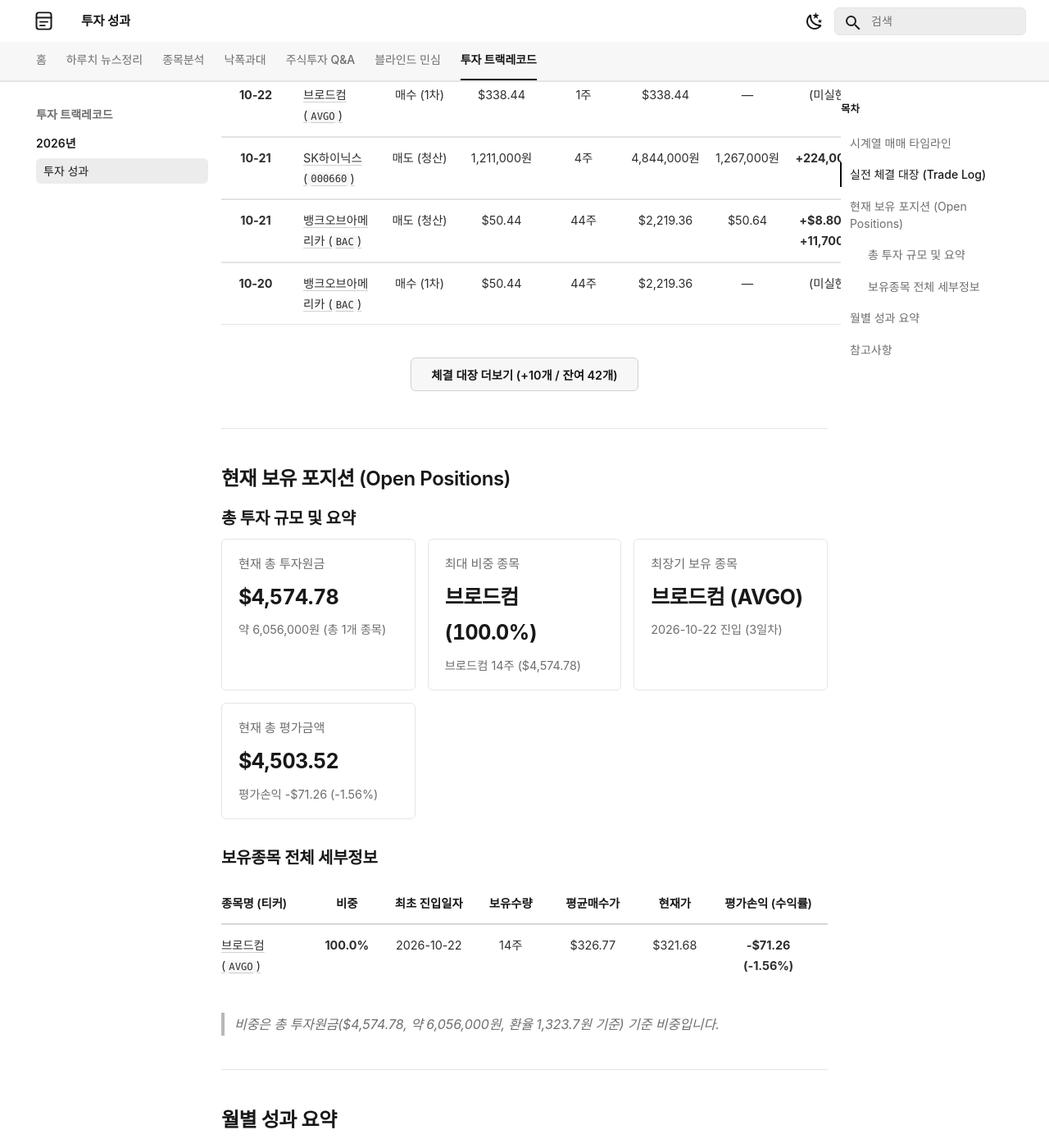
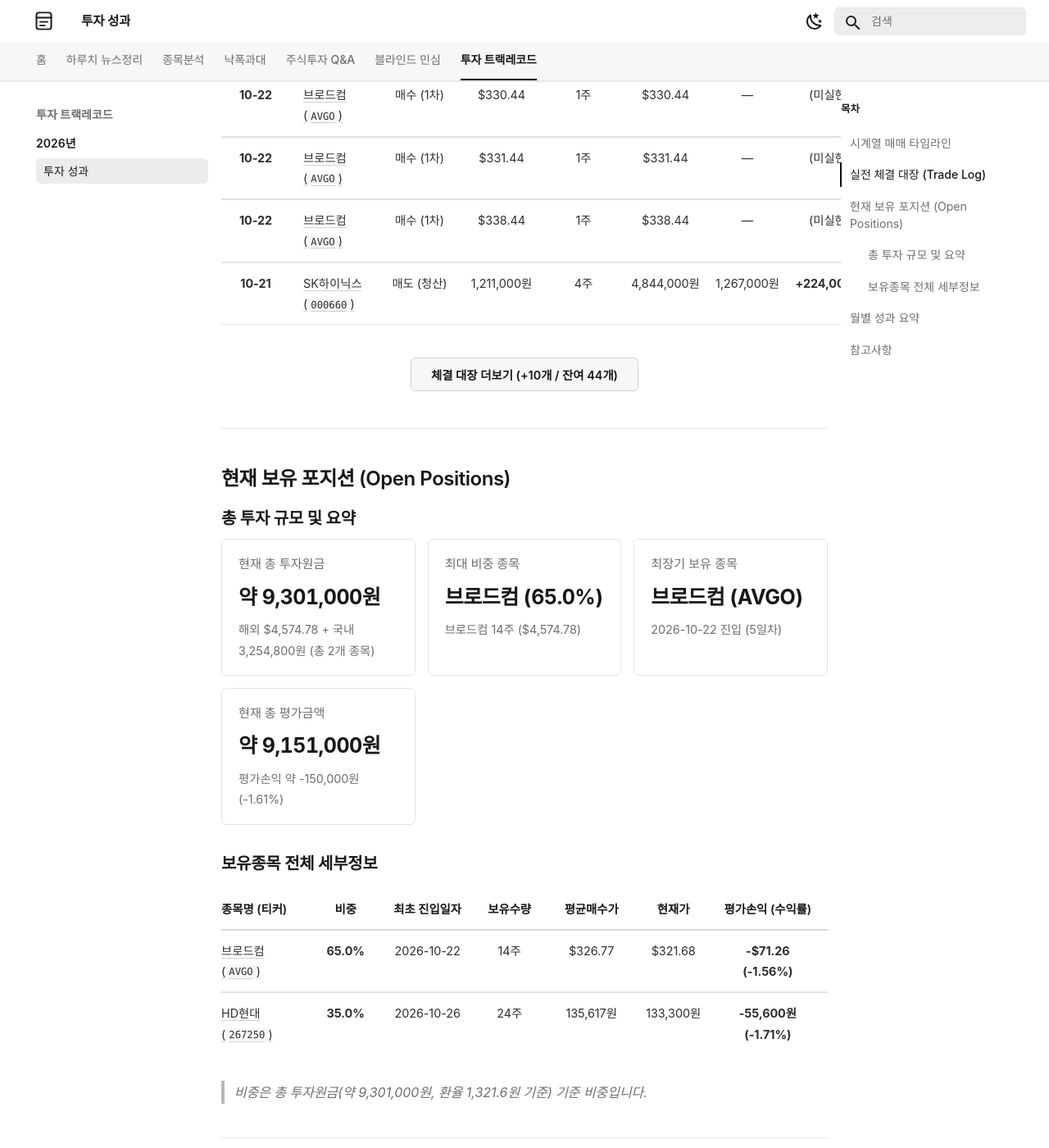
Before and after one commit to ju-sic/ju-sic.github.io, an MkDocs documentation site: the page built from docs/records/2026/trade-track-record.md, in a window 1280 px wide and 1400 px high, scrolled down 2135 px. Shown: the whole window at 82% size. Built offline with MkDocs 1.6.1 and Material for MkDocs 9.7.7, drawn with Linux system fonts in a browser that asks for light colours; some web fonts are replaced; a script that is not in the unit is left out; some of the changed text lies outside the part shown.

Commit message:
2026년 10월 26일 HD현대 매매 기록 반영 및 트랙레코드 배포

```diff
--- a/docs/records/2026/trade-track-record.md
+++ b/docs/records/2026/trade-track-record.md
@@ -1,11 +1,47 @@
 # 실전 매매일지 및 포트폴리오 트랙레코드
 
-- **업데이트** : 2026-10-24(토) 07:15
+- **업데이트** : 2026-10-26(월) 14:25
 
 
 ## 시계열 매매 타임라인
 
 <div class="kb-timeline">
+  <div class="kb-timeline-item">
+    <div class="kb-timeline-marker kb-timeline-marker--buy"></div>
+    <div class="kb-timeline-header">
+      <span class="kb-timeline-date">2026-10-26 (월)</span>
+      <span class="kb-badge kb-badge--buy">1차 매수 (선발대 분할)</span>
+    </div>
+    <div class="kb-timeline-body">
+      <table class="kb-timeline-table">
+        <tr>
+          <td><strong>종목명</strong>: HD현대 (267250)</td>
+          <td><strong>체결 단가</strong>: 133,400원</td>
+          <td><strong>체결 수량</strong>: 10주</td>
+          <td><strong>투입 금액</strong>: 1,334,000원</td>
+        </tr>
+      </table>
+      <p class="kb-timeline-desc">저평가 매력으로 소액 분할 매수했다.</p>
+    </div>
+  </div>
+  <div class="kb-timeline-item">
+    <div class="kb-timeline-marker kb-timeline-marker--buy"></div>
+    <div class="kb-timeline-header">
+      <span class="kb-timeline-date">2026-10-26 (월)</span>
+      <span class="kb-badge kb-badge--buy">1차 매수 (선발대)</span>
+    </div>
+    <div class="kb-timeline-body">
+      <table class="kb-timeline-table">
+        <tr>
+          <td><strong>종목명</strong>: HD현대 (267250)</td>
+          <td><strong>체결 단가</strong>: 137,200원</td>
+          <td><strong>체결 수량</strong>: 14주</td>
+          <td><strong>투입 금액</strong>: 1,920,800원</td>
+        </tr>
+      </table>
+      <p class="kb-timeline-desc">저평가 매력으로 선발대 소액 매수했다.</p>
+    </div>
+  </div>
   <div class="kb-timeline-item">
     <div class="kb-timeline-marker kb-timeline-marker--buy"></div>
     <div class="kb-timeline-header">
@@ -992,6 +1028,8 @@
 
 | 체결일자 | 종목명 (티커) | 구분 | 체결단가 | 수량 | 체결총액 | 청산단가 | 실현손익 | 수익률 | 보유일 |
 | :---: | :--- | :---: | :---: | :---: | :---: | :---: | :---: | :---: | :---: |
+| **10-26** | [HD현대 (`267250`)](../../stocks/2026/10/hd-hyundai.md) | 매수 (1차) | 133,400원 | 10주 | 1,334,000원 | — | (미실현) | — | — |
+| **10-26** | [HD현대 (`267250`)](../../stocks/2026/10/hd-hyundai.md) | 매수 (1차) | 137,200원 | 14주 | 1,920,800원 | — | (미실현) | — | — |
 | **10-24** | [브로드컴 (`AVGO`)](../../stocks/2026/08/broadcom.md) | 매수 (3차) | $324.10 | 7주 | $2,268.70 | — | (미실현) | — | — |
 | **10-23** | [현대차 (`005380`)](../../stocks/2026/09/hyundai-motor.md) | 매도 (청산) | 288,000원 | 4주 | 1,152,000원 | 293,500원 | **+22,000원** | **+1.91%** | **0일** |
 | **10-23** | [현대차 (`005380`)](../../stocks/2026/09/hyundai-motor.md) | 매수 (1차) | 288,000원 | 3주 | 864,000원 | — | (미실현) | — | — |
@@ -1058,23 +1096,23 @@
 <div class="kb-portfolio-metrics">
   <div class="kb-portfolio-metric-card">
     <span class="label">현재 총 투자원금</span>
-    <span class="value">$4,574.78</span>
-    <span class="sub">약 6,056,000원 (총 1개 종목)</span>
+    <span class="value">약 9,301,000원</span>
+    <span class="sub">해외 $4,574.78 + 국내 3,254,800원 (총 2개 종목)</span>
   </div>
   <div class="kb-portfolio-metric-card">
     <span class="label">최대 비중 종목</span>
-    <span class="value">브로드컴 (100.0%)</span>
+    <span class="value">브로드컴 (65.0%)</span>
     <span class="sub">브로드컴 14주 ($4,574.78)</span>
   </div>
   <div class="kb-portfolio-metric-card">
     <span class="label">최장기 보유 종목</span>
     <span class="value">브로드컴 (AVGO)</span>
-    <span class="sub">2026-10-22 진입 (3일차)</span>
+    <span class="sub">2026-10-22 진입 (5일차)</span>
   </div>
   <div class="kb-portfolio-metric-card">
     <span class="label">현재 총 평가금액</span>
-    <span class="value">$4,503.52</span>
-    <span class="sub">평가손익 -$71.26 (-1.56%)</span>
+    <span class="value">약 9,151,000원</span>
+    <span class="sub">평가손익 약 -150,000원 (-1.61%)</span>
   </div>
 </div>
 
@@ -1082,9 +1120,10 @@
 
 | 종목명 (티커) | 비중 | 최초 진입일자 | 보유수량 | 평균매수가 | 현재가 | 평가손익 (수익률) |
 | :--- | :---: | :---: | :---: | :---: | :---: | :---: |
-| [브로드컴 (`AVGO`)](../../stocks/2026/08/broadcom.md) | **100.0%** | 2026-10-22 | 14주 | $326.77 | $321.68 | **-$71.26 (-1.56%)** |
+| [브로드컴 (`AVGO`)](../../stocks/2026/08/broadcom.md) | **65.0%** | 2026-10-22 | 14주 | $326.77 | $321.68 | **-$71.26 (-1.56%)** |
+| [HD현대 (`267250`)](../../stocks/2026/10/hd-hyundai.md) | **35.0%** | 2026-10-26 | 24주 | 135,617원 | 133,300원 | **-55,600원 (-1.71%)** |
 
-> *비중은 총 투자원금($4,574.78, 약 6,056,000원, 환율 1,323.7원 기준) 기준 비중입니다.*
+> *비중은 총 투자원금(약 9,301,000원, 환율 1,321.6원 기준) 기준 비중입니다.*
 
 
 ---
@@ -1093,9 +1132,9 @@
 
 | 운용 월 | 총 거래건수 | 익절 건수 | 손절 건수 | 승률 | 월간 실현손익 | 월간 수익률 (MWR) |
 | :---: | :---: | :---: | :---: | :---: | :---: | :---: |
-| **2026-10** | 39건 | 12건 | 1건 | 92.3% | +1,119,900원 | +2.61% |
+| **2026-10** | 41건 | 12건 | 1건 | 92.3% | +1,119,900원 | +2.61% |
 | **2026-09** | 17건 | 3건 | 0건 | 100% | +720,800원 | +11.20% |
-| **누적 합계** | **56건** | **15건** | **1건** | **93.8%** | **+1,840,700원** | **+3.73%** |
+| **누적 합계** | **58건** | **15건** | **1건** | **93.8%** | **+1,840,700원** | **+3.73%** |
 
 ---
 
```
Also changed, not shown: docs/index.md (+1 -1 lines).
